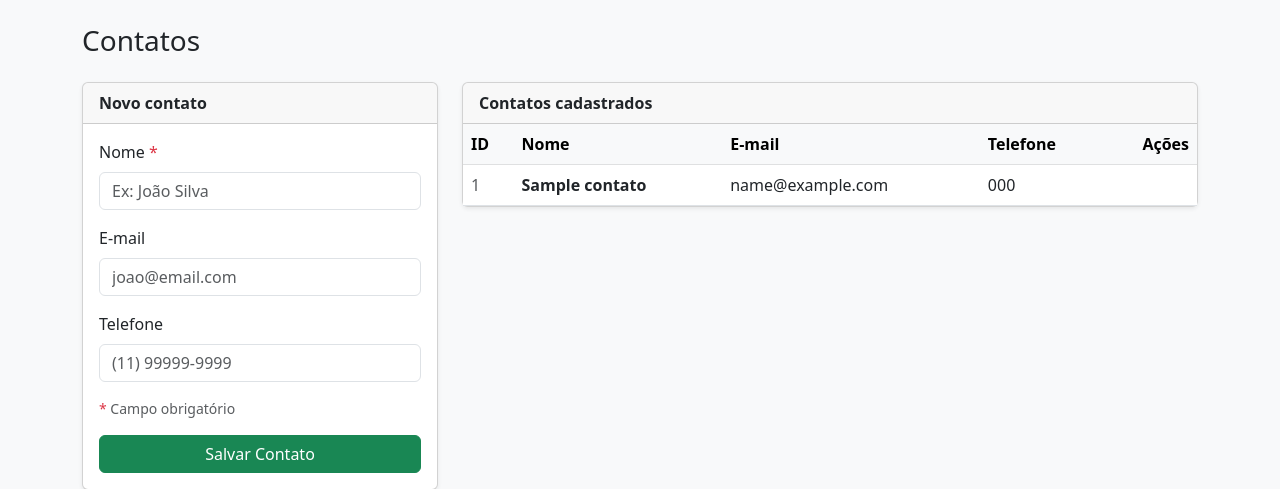
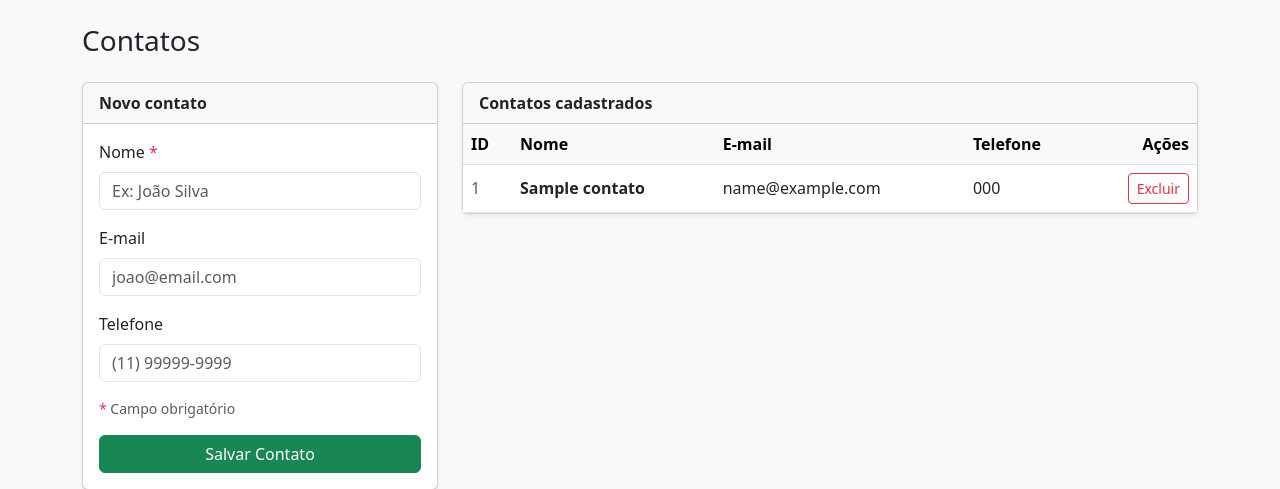
Before and after one commit to mascarnhas/Tutorial-Flask---Wake-up-Call, a Flask app: page /contatos in a window 1280 px wide. Shown: the part 56-545 px from the top of the page. Run offline with Flask 3, Linux system fonts and the light colour scheme; tables that the repository leaves empty hold one stand-in row (values such as "Sample post").

Commit message:
Adicionado o botão de Exclusão em contatos.html

```diff
--- a/templates/contatos.html
+++ b/templates/contatos.html
@@ -1,10 +1,7 @@
 {% extends 'base.html' %}
-
 {% block title %}Gerenciar Contatos - Task Manager{% endblock %}
-
 {% block content %}
 <h1 class="h3 mb-4">Contatos</h1>
-
 <div class="row g-4">
     <div class="col-lg-4">
         <div class="card shadow-sm">
@@ -32,7 +29,6 @@
             </div>
         </div>
     </div>
-
     <div class="col-lg-8">
         <div class="card shadow-sm">
             <div class="card-header fw-semibold">Contatos cadastrados</div>
@@ -53,7 +49,6 @@
                             <td class="d-none d-md-table-cell text-muted">{{ contato.id }}</td>
                             <td class="fw-semibold">
                                 {{ contato.nome }}
-
                                 <div class="d-md-none fw-normal small text-muted text-break">
                                     {{ contato.email or '-' }}<br>{{ contato.telefone or '-' }}
                                 </div>
@@ -61,6 +56,11 @@
                             <td class="d-none d-md-table-cell text-break">{{ contato.email or '-' }}</td>
                             <td class="d-none d-md-table-cell text-nowrap">{{ contato.telefone or '-' }}</td>
                             <td class="text-end text-nowrap">
+                                <form method="POST" action="/contatos/{{ contato.id }}/excluir" class="d-inline"
+                                      onsubmit='return confirm({{ ("Excluir o contato " ~ contato.nome ~ "? Essa ação não pode ser desfeita.") | tojson }});'>
+                                    <button type="submit" class="btn btn-outline-danger btn-sm"
+                                            aria-label="Excluir contato {{ contato.nome }}">Excluir</button>
+                                </form>
                             </td>
                         </tr>
                         {% else %}
```
